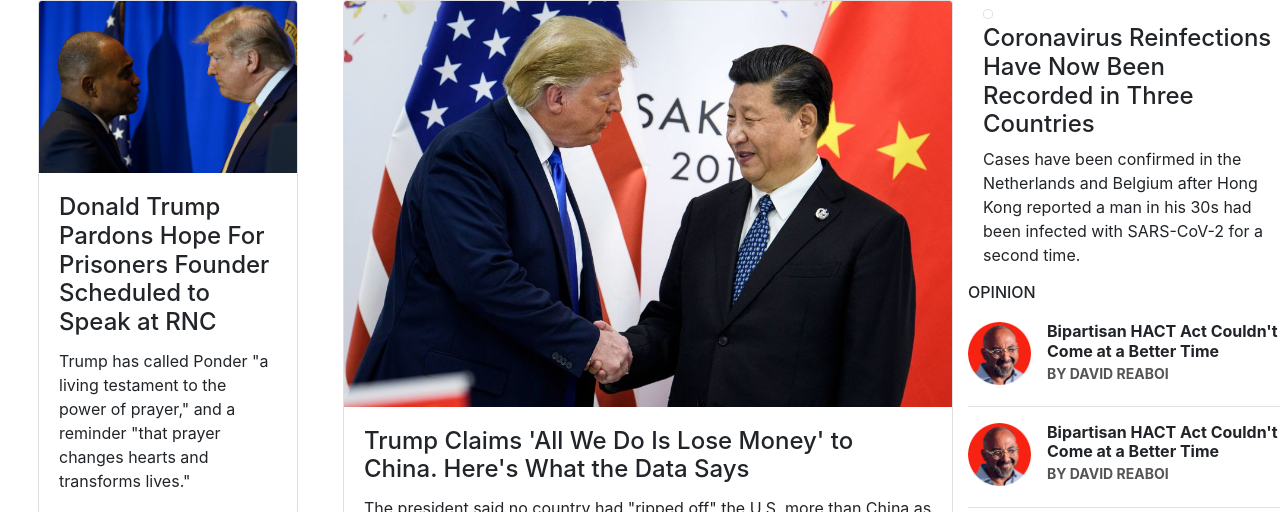
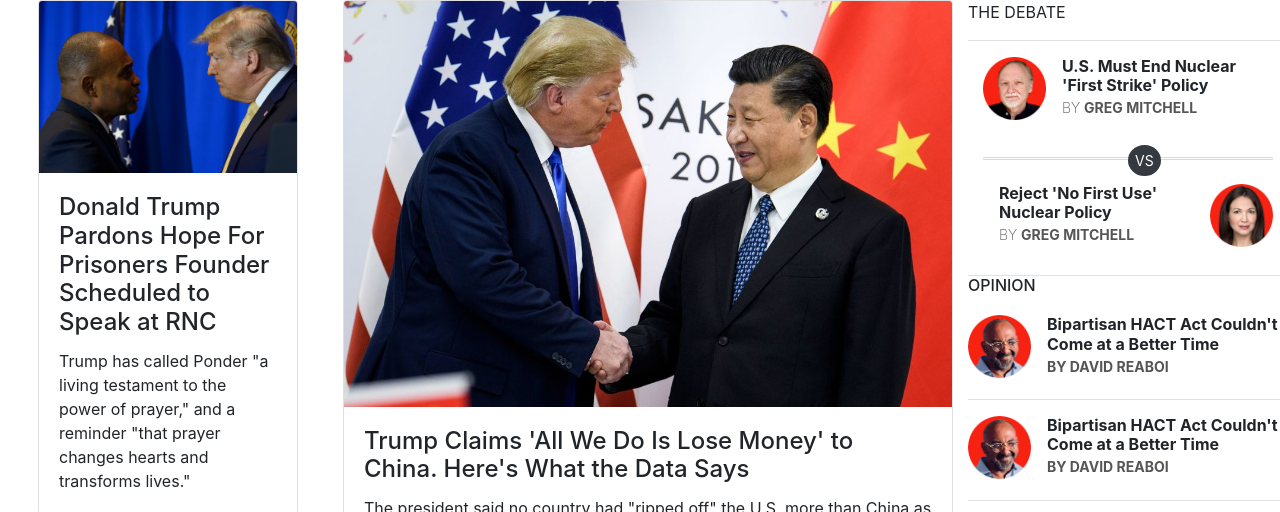
Before and after one commit to elasfarc/Newsweek-clone, a plain HTML site: page index.html in a window 1280 px wide. Shown: the top 512 px of the page. Drawn offline with nearby package versions, Linux system fonts and the light colour scheme.

Commit message:
.debate markup

```diff
--- a/assets/styles/styles.css
+++ b/assets/styles/styles.css
@@ -36,10 +36,12 @@ img {
     width: 100px;
     height: 100px;
 }
-.opinion-card img {
+.opinion-card img,
+.debate img {
     width: 63px;
 }
-.opinion-card p {
+.opinion-card p,
+.debate p {
     color: var(--opinion-author-text-color);
     font-size: 0.875rem;
     line-height: 1.23;
@@ -53,3 +55,13 @@ img {
     font-size: 0.9444rem;
     line-height: 1.17;
 }
+
+.debate-middle  {
+    border-top: 3px double #D9D9D9;
+
+}
+ .debate-middle p {
+     padding: 7px;
+    left: 50%;
+    top: -12px;
+}
--- a/index.html
+++ b/index.html
@@ -603,25 +603,41 @@
           <!--internal debate grid-->
           <div class="row">
             <!--debate-->
-            <div class="col-12">
-              <div>
-                <div class="moreS-imgBox w-25">
-                  <img
-                    class="img-thumbnail"
-                    src="./assets/imgs/disinfectant.jpg"
-                    alt=""
-                  />
+            <P class="text-uppercase">The debate</P>
+            <div class="debate col-12 border-top border-bottom">
+              <div class="debate-top d-flex pt-3">
+                <div>
+                  <img class="" src="./assets/imgs/greg-mitchell.png" alt="" />
                 </div>
-                <h4>
-                  Coronavirus Reinfections Have Now Been Recorded in Three
-                  Countries
-                </h4>
-                <p>
-                  Cases have been confirmed in the Netherlands and Belgium after
-                  Hong Kong reported a man in his 30s had been infected with
-                  SARS-CoV-2 for a second time.
-                </p>
+                <div class="pl-3">
+                  <h6 class="font-weight-bold mb-1 ">
+                    U.S. Must End Nuclear 'First Strike' Policy
+                  </h6>
+                  <p class="text-uppercase font-weight-bold">
+                    <span style="font-weight: 200;">BY </span>Greg Mitchell
+                  </p>
+                </div>
               </div>
+              <!--end debate top-->
+              <div class="debate-middle mt-4">
+                <p class="d-inline position-relative text-white bg-dark rounded-circle">VS</p>
+              </div>
+              <!--end debate middle-->
+              <div class="debate-bottom d-flex flex-row-reverse justify-content-between pb-3">
+                <div>
+                  <img class="" src="./assets/imgs/rebeccah-heinrichs.png" alt="" />
+                </div>
+                <div class="pl-3">
+                  <h6 class="font-weight-bold mb-1 align-self-center ">
+                    Reject 'No First Use' Nuclear Policy
+                  </h6>
+                  <p class="text-uppercase font-weight-bold">
+                    <span style="font-weight: 200;">BY </span>Greg Mitchell
+                  </p>
+                </div>
+              </div>
+              <!--end debate bottom-->
+
             </div>
             <!--debate end-->
 
```
Also changed, not shown: assets/imgs/greg-mitchell.png (added), assets/imgs/rebeccah-heinrichs.png (added).
